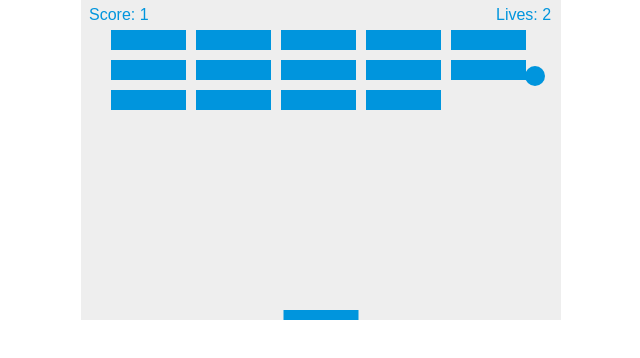
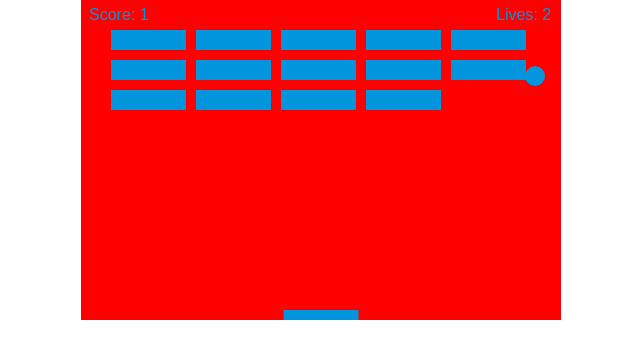
Before and after one commit to NasirGuyton/breakout-assignment, a plain HTML site: page index.html in a window 1280 px wide. Shown: the whole page, without its empty margins (319-959 px from the left). Drawn offline with Linux system fonts and the light colour scheme.

Commit message:
step 4 completed

```diff
--- a/index.html
+++ b/index.html
@@ -19,10 +19,20 @@
     <canvas id="myCanvas" width="480" height="320"></canvas>
 
     <script>
-      console.log();
-
       const canvas = document.getElementById("myCanvas");
       const ctx = canvas.getContext("2d");
+
+
+      class Background {
+        constructor(color) {
+          this.color = color;
+        }
+
+        render(ctx, canvas) {
+          ctx.fillStyle = this.color;
+          ctx.fillRect(0, 0, canvas.width, canvas.height);
+        }
+      }
 
       // Ball Class
       class Ball {
@@ -113,9 +123,54 @@
         }
       }
 
+      // Score Class
+      class Score {
+        constructor(x, y, color, font) {
+          this.x = x;
+          this.y = y;
+          this.color = color;
+          this.font = font;
+          this.score = 0;
+        }
 
+        render(ctx) {
+          ctx.font = this.font;
+          ctx.fillStyle = this.color;
+          ctx.fillText(`Score: ${this.score}`, this.x, this.y);
+        }
+
+        update(points) {
+          this.score += points;
+        }
+      }
+
+      // Lives Class
+      class Lives {
+        constructor(x, y, color, font, lives) {
+          this.x = x;
+          this.y = y;
+          this.color = color;
+          this.font = font;
+          this.lives = lives;
+        }
+
+        render(ctx) {
+          ctx.font = this.font;
+          ctx.fillStyle = this.color;
+          ctx.fillText(`Lives: ${this.lives}`, this.x, this.y);
+        }
+
+        loseLife() {
+          this.lives--;
+        }
+      }
+
+
+      const background = new Background("red");
       const ball = new Ball(canvas.width / 2, canvas.height - 30, 2, -2, 10, "#0095DD");
       const paddle = new Paddle((canvas.width - 75) / 2, canvas.height - 10, 75, 10, "#0095DD");
+      const score = new Score(8, 20, "#0095DD", "16px Arial");
+      const lives = new Lives(canvas.width - 65, 20, "#0095DD", "16px Arial", 3);
 
 
       const brickRowCount = 3;
@@ -125,10 +180,7 @@
       const brickPadding = 10;
       const brickOffsetTop = 30;
       const brickOffsetLeft = 30;
-      let score = 0;
-      let lives = 3;
 
-      // Initialize Bricks
       const bricks = [];
       for (let c = 0; c < brickColumnCount; c++) {
         bricks[c] = [];
@@ -139,25 +191,23 @@
         }
       }
 
-      // Event Listeners
+
       document.addEventListener("keydown", keyDownHandler, false);
       document.addEventListener("keyup", keyUpHandler, false);
-      document.addEventListener("mousemove", mouseMoveHandler, false);
 
       function keyDownHandler(e) {
-        if (e.key === "Right" || e.key === "ArrowRight") paddle.rightPressed = true;
-        else if (e.key === "Left" || e.key === "ArrowLeft") paddle.leftPressed = true;
+        if (e.key === "Right" || e.key === "ArrowRight") {
+          paddle.rightPressed = true;
+        } else if (e.key === "Left" || e.key === "ArrowLeft") {
+          paddle.leftPressed = true;
+        }
       }
 
       function keyUpHandler(e) {
-        if (e.key === "Right" || e.key === "ArrowRight") paddle.rightPressed = false;
-        else if (e.key === "Left" || e.key === "ArrowLeft") paddle.leftPressed = false;
-      }
-
-      function mouseMoveHandler(e) {
-        const relativeX = e.clientX - canvas.offsetLeft;
-        if (relativeX > 0 && relativeX < canvas.width) {
-          paddle.x = relativeX - paddle.width / 2;
+        if (e.key === "Right" || e.key === "ArrowRight") {
+          paddle.rightPressed = false;
+        } else if (e.key === "Left" || e.key === "ArrowLeft") {
+          paddle.leftPressed = false;
         }
       }
 
@@ -169,8 +219,8 @@
             if (brick.status && ball.x > brick.x && ball.x < brick.x + brick.width && ball.y > brick.y && ball.y < brick.y + brick.height) {
               ball.dy = -ball.dy;
               brick.status = 0;
-              score++;
-              if (score === brickRowCount * brickColumnCount) {
+              score.update(1);
+              if (score.score === brickRowCount * brickColumnCount) {
                 alert("YOU WIN, CONGRATULATIONS!");
                 document.location.reload();
               }
@@ -180,48 +230,26 @@
       }
 
 
-      function drawBricks() {
-        for (let c = 0; c < brickColumnCount; c++) {
-          for (let r = 0; r < brickRowCount; r++) {
-            const brick = bricks[c][r];
-            if (brick.status) {
-              brick.render(ctx);
-            }
-          }
-        }
-      }
+      function draw() {
+        background.render(ctx, canvas);
+        bricks.forEach(row => row.forEach(brick => brick.render(ctx)));
+        paddle.move(canvas);
+        paddle.render(ctx);
+        score.render(ctx);
+        lives.render(ctx);
+        ball.render(ctx);
 
 
-      function drawScore() {
-        ctx.font = "16px Arial";
-        ctx.fillStyle = "#0095DD";
-        ctx.fillText(`Score: ${score}`, 8, 20);
-      }
+        collisionDetection();
 
 
-      function drawLives() {
-        ctx.font = "16px Arial";
-        ctx.fillStyle = "#0095DD";
-        ctx.fillText(`Lives: ${lives}`, canvas.width - 65, 20);
-      }
-
-
-      function draw() {
-        ctx.clearRect(0, 0, canvas.width, canvas.height);
-        drawBricks();
-        paddle.move(canvas);
-        paddle.render(ctx);
-        drawScore();
-        drawLives();
-        collisionDetection();
-        ball.render(ctx);
-
         if (ball.move(canvas, paddle)) {
-          lives--;
-          if (!lives) {
+          lives.loseLife();
+          if (lives.lives === 0) {
             alert("GAME OVER");
             document.location.reload();
           } else {
+
             ball.x = canvas.width / 2;
             ball.y = canvas.height - 30;
             ball.dx = 2;
```
